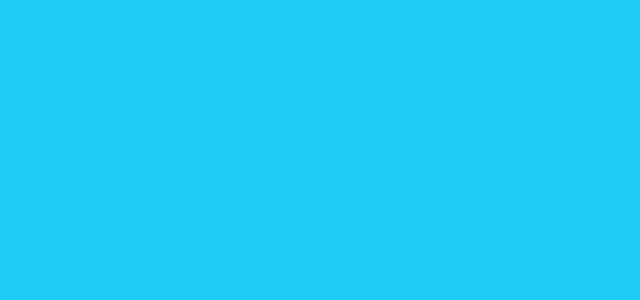
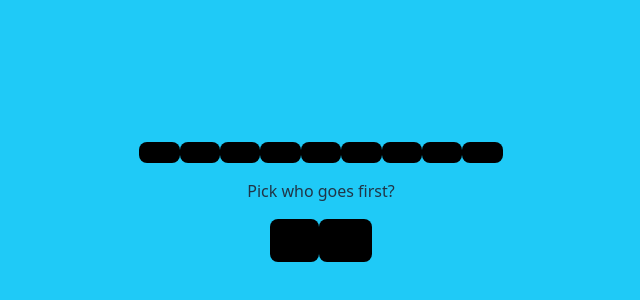
Before and after one commit to BNj10/TicTacToe, a React (Vite) app: page / in a window 1280 px wide. Shown: the part 202-502 px from the top of the page, without its empty margins (319-959 px from the left). Built offline with nearby package versions, Linux system fonts and the light colour scheme.

Commit message:
added routes for different views

```diff
--- a/src/App.tsx
+++ b/src/App.tsx
@@ -1,9 +1,17 @@
 import './App.css'
+import { BrowserRouter, Routes, Route } from 'react-router-dom';
+import Home from "./pages/home"
+import Game from "./components/game"
+
 
 function App() {
   return (
-    <>
-    </>
+    <BrowserRouter>
+      <Routes>
+        <Route path="/" element={<Home />} />
+        {<Route path="/game" element={<Game />} />}
+      </Routes>
+    </BrowserRouter>
   )
 }
 
```
